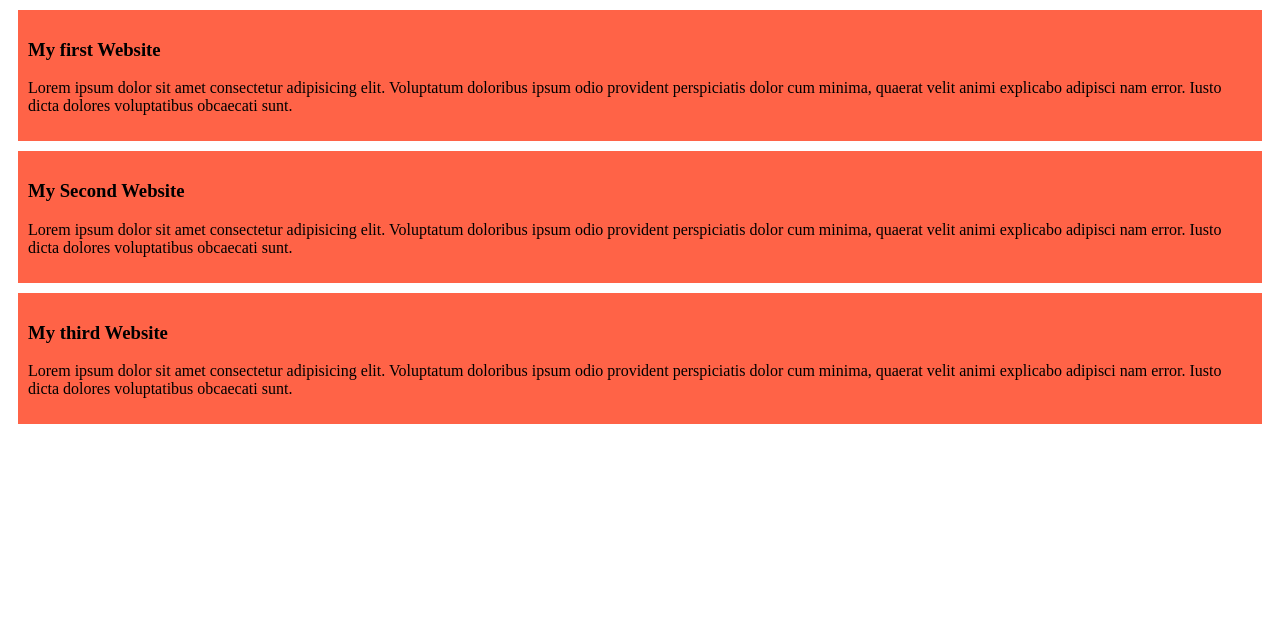
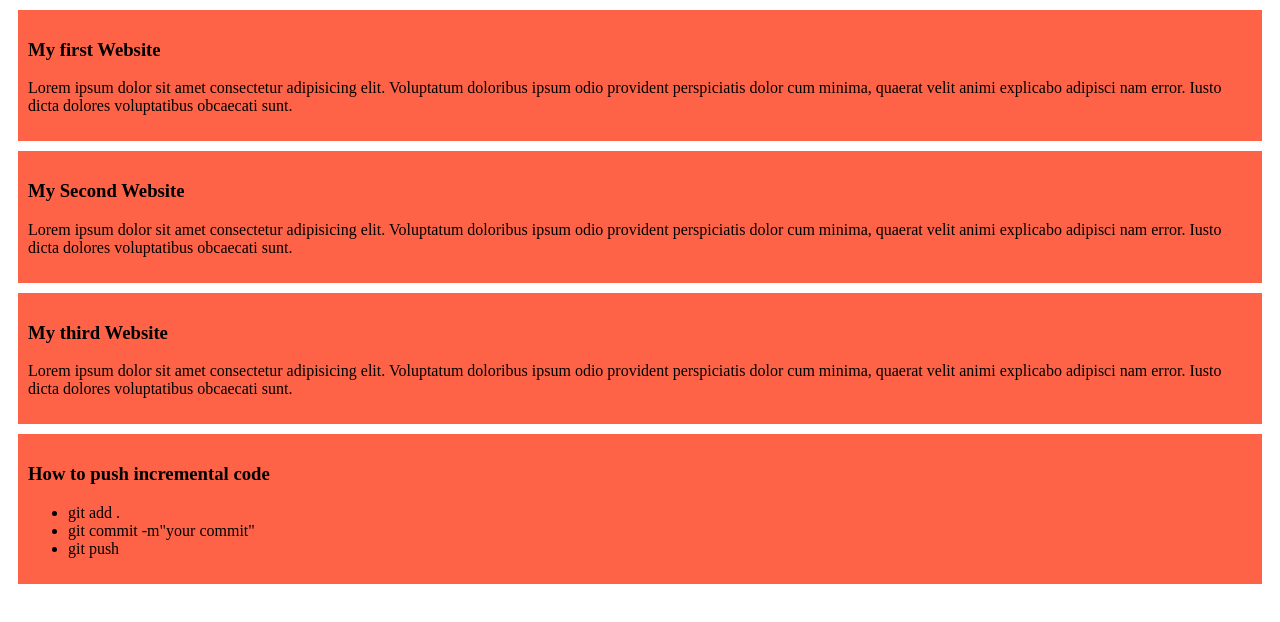
Before and after one commit to AshadulAraf12/my-simple-website, a plain HTML site: page index.html in a window 1280 px wide. Drawn offline with Linux system fonts and the light colour scheme.

Commit message:
added a list to push code

```diff
--- a/index.html
+++ b/index.html
@@ -19,5 +19,13 @@
     <h3>My third Website</h3>
     <p>Lorem ipsum dolor sit amet consectetur adipisicing elit. Voluptatum doloribus ipsum odio provident perspiciatis dolor cum minima, quaerat velit animi explicabo adipisci nam error. Iusto dicta dolores voluptatibus obcaecati sunt.</p>
     </div>
+    <div>
+        <h3>How to push incremental code</h3>
+        <ul>
+            <li>git add .</li>
+            <li>git commit -m"your commit"</li>
+            <li>git push</li>
+        </ul>
+    </div>
 </body>
 </html>
```
